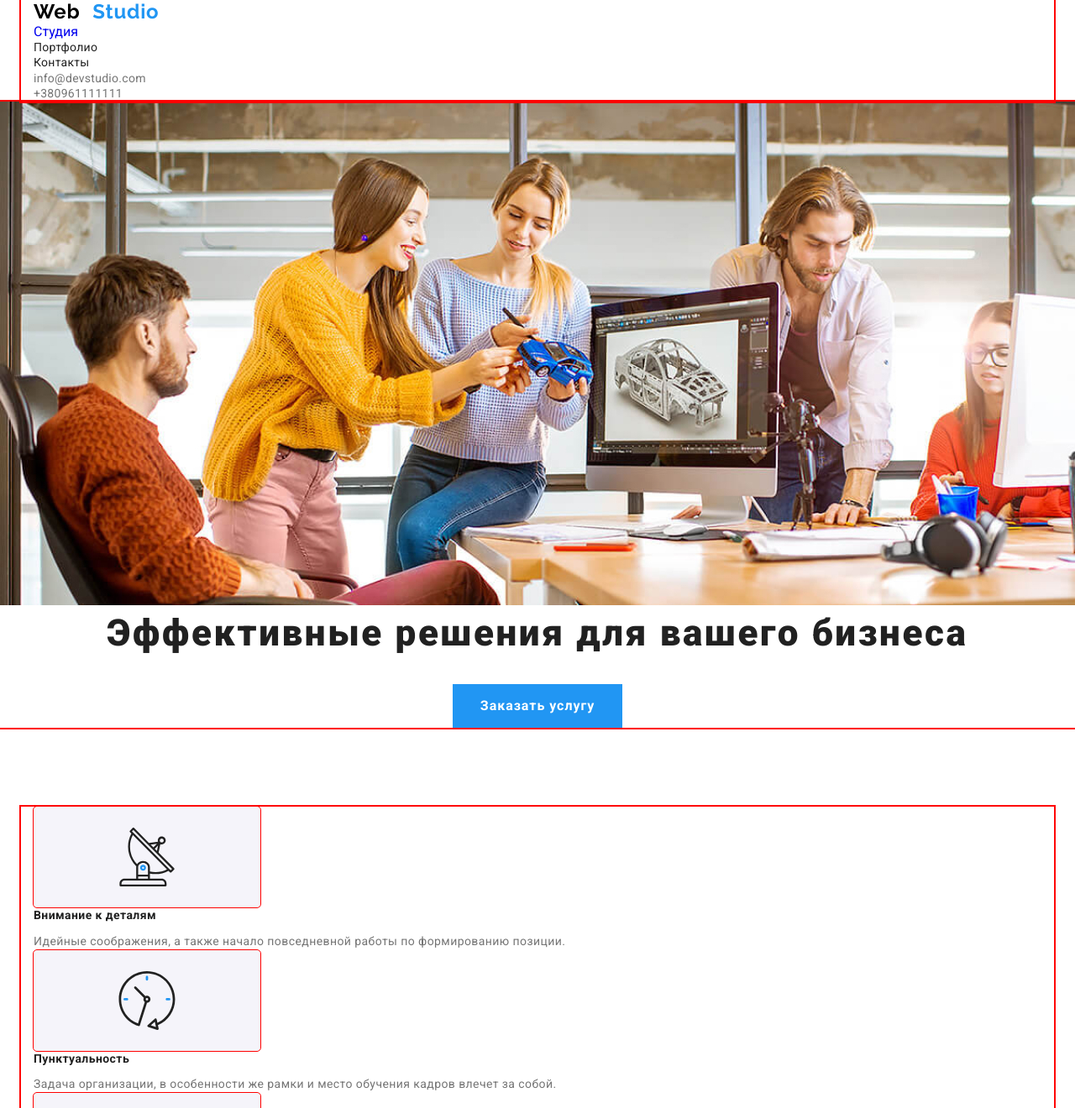
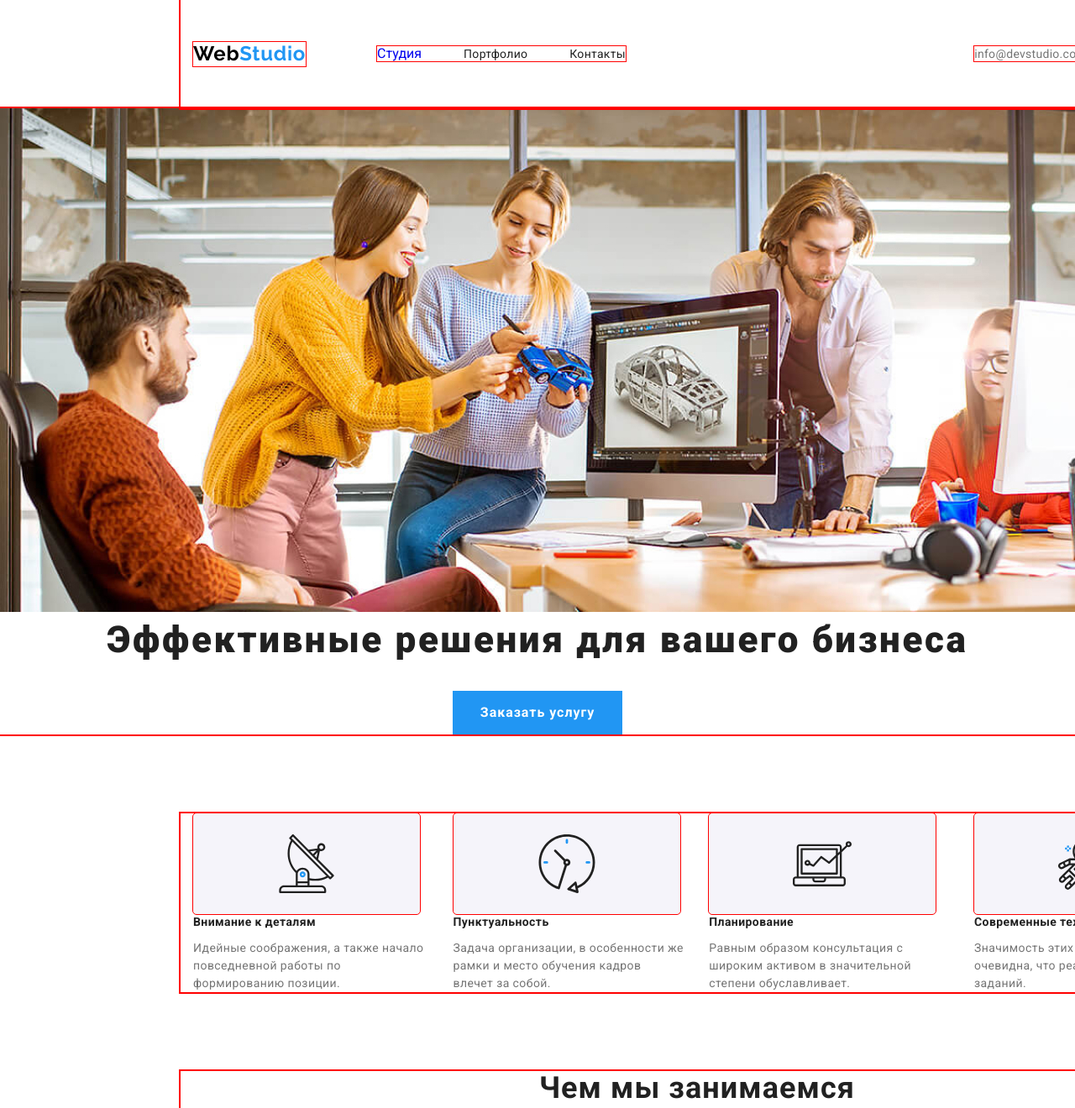
Before and after one commit to VitaliyGontarev/goit-markup-hw-03, a plain HTML site: page index.html in a window 1280 px wide. Shown: the top 1320 px of the page at 84% size. Drawn offline with Linux system fonts and the light colour scheme.

Commit message:
Флекси features

```diff
--- a/css/style.css
+++ b/css/style.css
@@ -31,21 +31,28 @@ body {
   margin: 0;
 }
 /*page header*/
+
 .conteiner {
   outline: 2px solid red;
   width: 1230px;
 
   padding-left: 15px;
   padding-right: 15px;
-  margin-left: auto;
-  margin-right: auto;
+  margin-left: 215px;
+  margin-right: 215px;
+}
+/* nav*/
+.main-nav {
+  display: flex;
+  align-items: center;
+  padding-top: 25px;
+  padding-bottom: 25px;
 }
 .page-nav .pat {
   padding-left: 15px;
   padding-right: 15px;
 }
 
-/* nav*/
 .logo {
   color: #000000;
 
@@ -56,6 +63,7 @@ body {
   line-height: 1.19;
   letter-spacing: 0.03em;
   text-decoration: none;
+  outline: 1px solid red;
 }
 
 .logo .pat {
@@ -70,6 +78,14 @@ body {
   letter-spacing: 0.02em;
   text-decoration: none;
 }
+.site-nav {
+  display: flex;
+  margin-left: 85px;
+  outline: 1px solid red;
+}
+.site-nav .item:not(:last-child) {
+  margin-right: 50px;
+}
 
 .site-nav .link:focus,
 .site-nav .link:hover {
@@ -78,6 +94,17 @@ body {
 
 .site-nav .link.current {
   color: var(--accent-text);
+}
+.page-contacts {
+  display: flex;
+  margin-left: auto;
+}
+.contacts-nav {
+  display: flex;
+  outline: 1px solid red;
+}
+.contacts-nav .item-link:not(:last-child) {
+  margin-right: 30px;
 }
 
 .contacts-nav .link {
@@ -96,6 +123,7 @@ body {
   margin-bottom: 94px;
   outline: 2px solid red;
 }
+
 .title-head {
   margin-top: 0;
   margin-bottom: 30px;
@@ -132,6 +160,12 @@ body {
 .features-conteiner {
   margin-bottom: 94px;
 }
+.features-conteiner .features-item:not(:last-child) {
+  margin-right: 30px;
+}
+.features {
+  display: flex;
+}
 .features-img {
   display: inline-block;
   width: 270px;
@@ -142,6 +176,7 @@ body {
   border-radius: 4px;
   outline: 1px solid red;
 }
+
 .section-title-detalis {
   color: var(--text-title-color);
 
@@ -154,6 +189,7 @@ body {
   margin-top: 0;
   margin-bottom: 10px;
 }
+
 .section-title {
   color: var(--text-title-color);
 
--- a/index.html
+++ b/index.html
@@ -12,26 +12,28 @@
     <link rel="stylesheet" href="./css/style.css" />
   </head>
   <body>
-    <header class="conteiner">
+    <header class="conteiner main-nav">
       <!--Header site -->
-      <div class="page-nav">
-        <nav>
+      <nav class="main-nav">
         <a href="#" class="logo">Web<span class="pat">Studio</span> </a>
         <ul class="site-nav erase-stile">
-            <li>
+          <li class="item">
             <a href="#" class="link.current erase-stile">Студия</a>
           </li>
-            <li><a href="./portfolio.html" class="link">Портфолио</a></li>
-            <li><a href="#" class="link">Контакты</a></li>
+          <li class="item">
+            <a href="./portfolio.html" class="link">Портфолио</a>
+          </li>
+          <li class="item"><a href="#" class="link">Контакты</a></li>
         </ul>
       </nav>
-      </div>
       <div class="page-contacts">
         <ul class="contacts-nav erase-stile">
-          <li>
+          <li class="item-link">
             <a href="info@devstudio.com" class="link">info@devstudio.com</a>
           </li>
-          <li><a href="tel:+380961111111" class="link">+380961111111</a></li>
+          <li class="item-link">
+            <a href="tel:+380961111111" class="link">+380961111111</a>
+          </li>
         </ul>
       </div>
     </header>
@@ -45,8 +47,8 @@
       <!--features-->
       <div class="conteiner">
         <section class="features-conteiner">
-          <ul class="erase-stile">
-            <li>
+          <ul class="erase-stile features">
+            <li class="features-item">
               <span class="features-img">
                 <img
                   src="./img/antenna1.svg"
@@ -62,7 +64,7 @@
               </p>
             </li>
 
-            <li>
+            <li class="features-item">
               <span class="features-img">
                 <img src="./img/clock1.svg" alt="clok" width="70" height="70" />
               </span>
@@ -72,7 +74,7 @@
                 кадров влечет за собой.
               </p>
             </li>
-            <li>
+            <li class="features-item">
               <span class="features-img">
                 <img
                   src="./img/vector.svg"
@@ -87,7 +89,7 @@
                 степени обуславливает.
               </p>
             </li>
-            <li>
+            <li class="features-item">
               <span class="features-img">
                 <img
                   src="./img/astronaut1.svg"
@@ -333,7 +335,7 @@
       </div>
       <!--Regular customers-->
       <div class="conteiner">
-        <section class="section-customers">
+        <section class="section-customers development-conteiner">
           <h2 class="section-title">Постоянные клиенты</h2>
           <ul class="erase-stile">
             <li>
```
Lines whose indentation alone changed are shown as unchanged.
